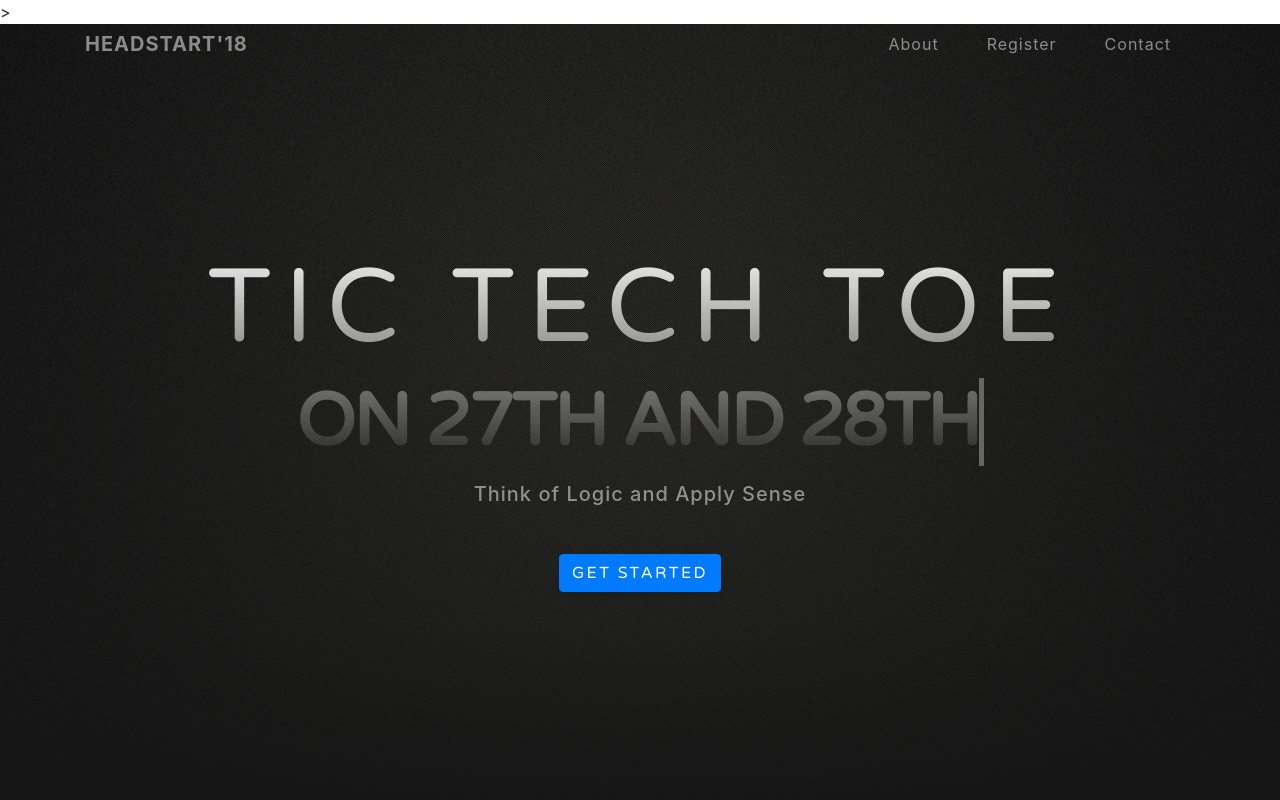
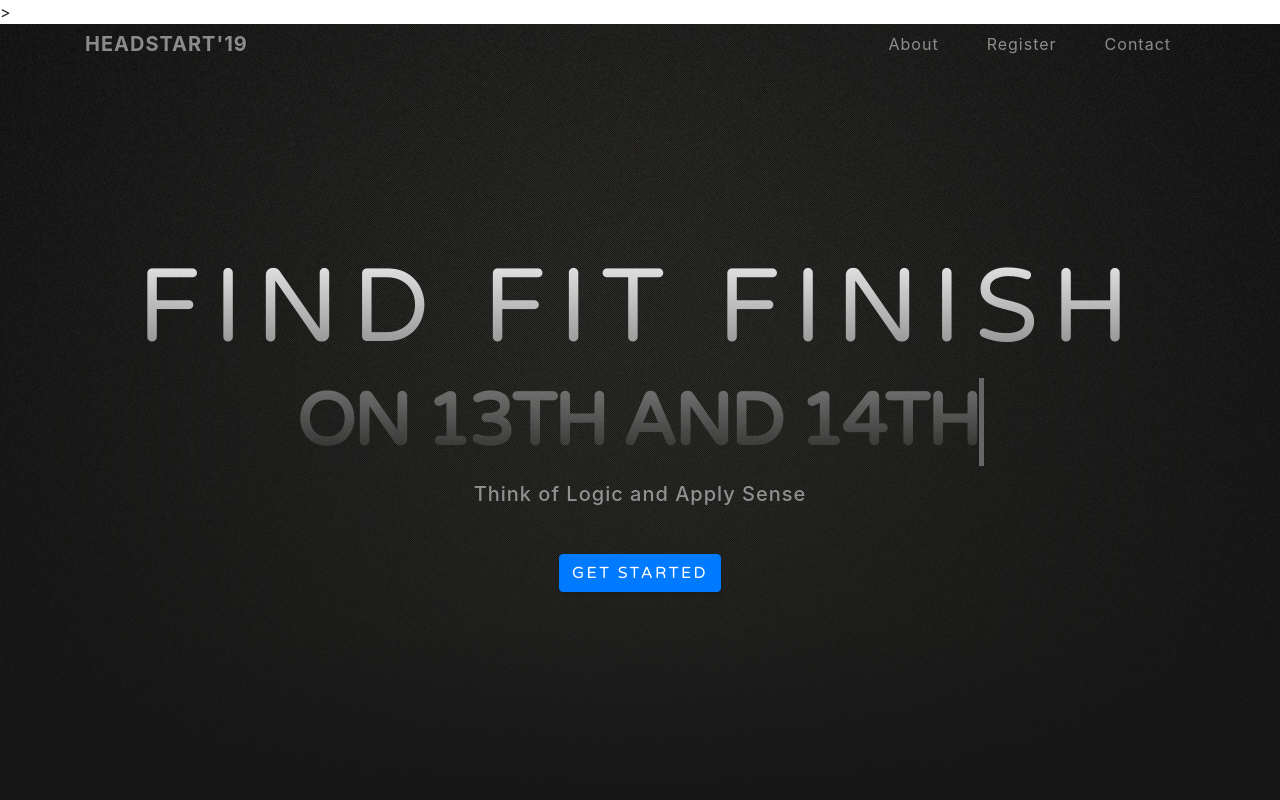
Before and after one commit to jayacred/tictechtoe, a website with bundled scripts: page index.html in a window 1280 px wide. Shown: the top 800 px of the page. Built offline with nearby package versions, Linux system fonts and the light colour scheme; files whose address does not match are found by name.

Commit message:
Update index.html

```diff
--- a/index.html
+++ b/index.html
@@ -135,7 +135,7 @@ window.onload = function() {
     <!-- Navigation -->
     <nav class="navbar navbar-expand-lg navbar-light fixed-top" id="mainNav">
       <div class="container">
-        <a class="navbar-brand js-scroll-trigger" href="#page-top">HEADSTART'18</a>
+        <a class="navbar-brand js-scroll-trigger" href="#page-top">HEADSTART'19</a>
         <button class="navbar-toggler navbar-toggler-right" type="button" data-toggle="collapse" data-target="#navbarResponsive" aria-controls="navbarResponsive" aria-expanded="false" aria-label="Toggle navigation">
           Menu
           <i class="fas fa-bars"></i>
@@ -162,10 +162,10 @@ window.onload = function() {
         <div class="mx-auto text-center">
 
 
-          <h1 class="mx-auto my-0 text-uppercase">TIC TECH TOE<br><span
+          <h1 class="mx-auto my-0 text-uppercase">FIND FIT FINISH<br><span
  		    class="txt-rotate"
      		data-period="2000"
-     		data-rotate='[ "2.0", "Play with Your Logic","On 27th and 28th","September 2K18"]'></span>
+     		data-rotate='[ "1.0", "Play with Your Logic","On 13th and 14th","September 2K19"]'></span>
      	  </h1>
           <h2 class="text-white-50 mx-auto mt-2 mb-5">Think of Logic and Apply Sense  </h2>
           <a href="#about" class="btn btn-primary js-scroll-trigger">Get Started</a>
```
